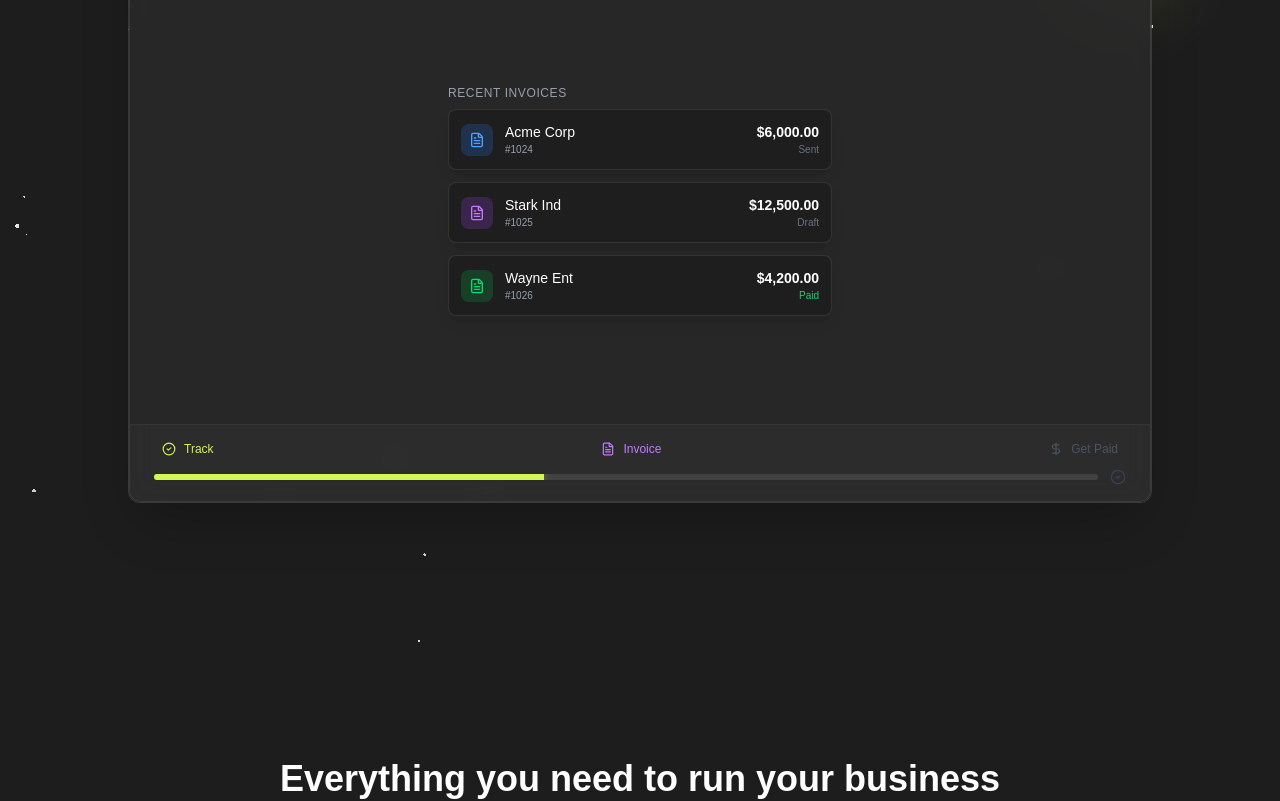
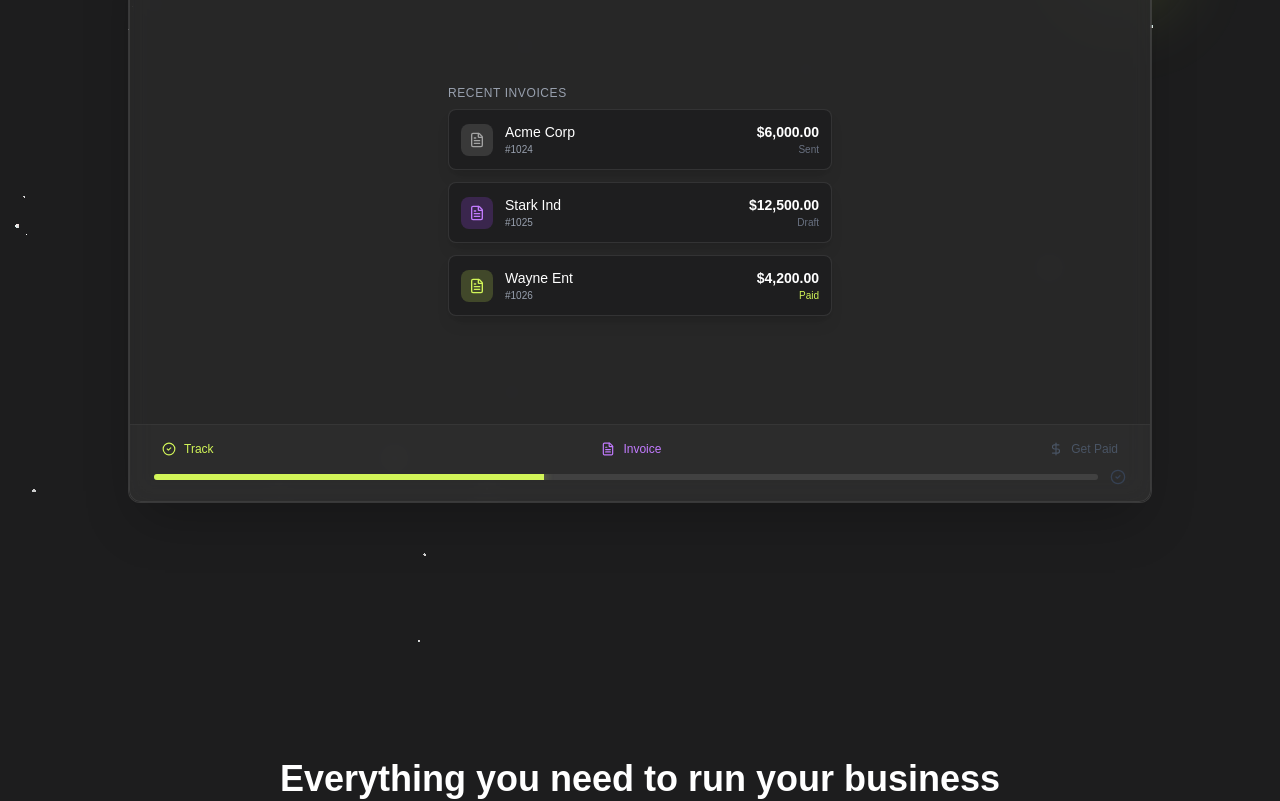
Before and after one commit to liqnerd/Universe_AG, a React (Vite) app: page / in a window 1280 px wide. Shown: the part 800-1601 px from the top of the page. Built offline with nearby package versions, Linux system fonts and the light colour scheme.

Commit message:
Update dashboard preview colors

```diff
--- a/src/components/ui/dashboard-animation.jsx
+++ b/src/components/ui/dashboard-animation.jsx
@@ -35,15 +35,15 @@
     };
 
     const projects = [
-        { id: 1, name: "Website Redesign", client: "Acme Corp", time: timer, active: true, color: "text-blue-400", bg: "bg-blue-500/20" },
+        { id: 1, name: "Website Redesign", client: "Acme Corp", time: timer, active: true, color: "text-[#d1f558]", bg: "bg-[#d1f558]/20" },
         { id: 2, name: "Mobile App", client: "Stark Ind", time: 51605, active: false, color: "text-purple-400", bg: "bg-purple-500/20" },
-        { id: 3, name: "Brand Identity", client: "Wayne Ent", time: 12450, active: false, color: "text-orange-400", bg: "bg-orange-500/20" },
+        { id: 3, name: "Brand Identity", client: "Wayne Ent", time: 12450, active: false, color: "text-[#a3a3a3]", bg: "bg-[#a3a3a3]/20" },
     ];
 
     const invoices = [
-        { id: 1024, client: "Acme Corp", amount: "$6,000.00", status: "Sent", color: "text-blue-400", bg: "bg-blue-500/20" },
+        { id: 1024, client: "Acme Corp", amount: "$6,000.00", status: "Sent", color: "text-[#a3a3a3]", bg: "bg-[#a3a3a3]/20" },
         { id: 1025, client: "Stark Ind", amount: "$12,500.00", status: "Draft", color: "text-purple-400", bg: "bg-purple-500/20" },
-        { id: 1026, client: "Wayne Ent", amount: "$4,200.00", status: "Paid", color: "text-green-400", bg: "bg-green-500/20" },
+        { id: 1026, client: "Wayne Ent", amount: "$4,200.00", status: "Paid", color: "text-[#d1f558]", bg: "bg-[#d1f558]/20" },
     ];
 
     return (
@@ -137,7 +137,7 @@
                                     </div>
                                     <div className="text-right">
                                         <div className="font-bold text-white text-sm">{invoice.amount}</div>
-                                        <div className={`text-[10px] ${invoice.status === 'Paid' ? 'text-green-400' : 'text-gray-500'}`}>
+                                        <div className={`text-[10px] ${invoice.status === 'Paid' ? 'text-[#d1f558]' : 'text-gray-500'}`}>
                                             {invoice.status}
                                         </div>
                                     </div>
@@ -155,14 +155,14 @@
                             transition={{ duration: 0.5 }}
                             className="w-full max-w-sm"
                         >
-                            <div className="bg-background/80 border border-green-500/30 rounded-lg p-6 shadow-xl flex flex-col items-center text-center relative overflow-hidden">
-                                <div className="absolute inset-0 bg-green-500/5" />
+                            <div className="bg-background/80 border border-[#d1f558]/30 rounded-lg p-6 shadow-xl flex flex-col items-center text-center relative overflow-hidden">
+                                <div className="absolute inset-0 bg-[#d1f558]/5" />
 
                                 <motion.div
                                     initial={{ scale: 0 }}
                                     animate={{ scale: 1 }}
                                     transition={{ type: "spring", stiffness: 200, damping: 15 }}
-                                    className="w-16 h-16 bg-green-500/20 rounded-full flex items-center justify-center mb-4 text-green-400"
+                                    className="w-16 h-16 bg-[#d1f558]/20 rounded-full flex items-center justify-center mb-4 text-[#d1f558]"
                                 >
                                     <CheckCircle2 size={32} />
                                 </motion.div>
@@ -170,13 +170,13 @@
                                 <h3 className="text-xl font-bold text-white mb-1">Total Received</h3>
                                 <p className="text-gray-400 text-sm mb-4">All invoices settled.</p>
 
-                                <div className="flex items-center gap-2 text-3xl font-bold text-green-400">
+                                <div className="flex items-center gap-2 text-3xl font-bold text-[#d1f558]">
                                     <DollarSign size={28} />
                                     <span>22,700.00</span>
                                 </div>
 
                                 <motion.div
-                                    className="mt-4 text-xs text-green-500/70 flex items-center gap-1"
+                                    className="mt-4 text-xs text-[#d1f558]/70 flex items-center gap-1"
                                     initial={{ opacity: 0 }}
                                     animate={{ opacity: 1 }}
                                     transition={{ delay: 0.5 }}
@@ -201,7 +201,7 @@
                         {step > 1 ? <CheckCircle2 size={14} /> : <FileText size={14} />}
                         <span>Invoice</span>
                     </div>
-                    <div className={`flex items-center gap-2 text-xs transition-colors duration-300 ${step >= 2 ? 'text-green-400' : 'text-gray-600'}`}>
+                    <div className={`flex items-center gap-2 text-xs transition-colors duration-300 ${step >= 2 ? 'text-[#d1f558]' : 'text-gray-600'}`}>
                         {step > 2 ? <CheckCircle2 size={14} /> : <DollarSign size={14} />}
                         <span>Get Paid</span>
                     </div>
```
